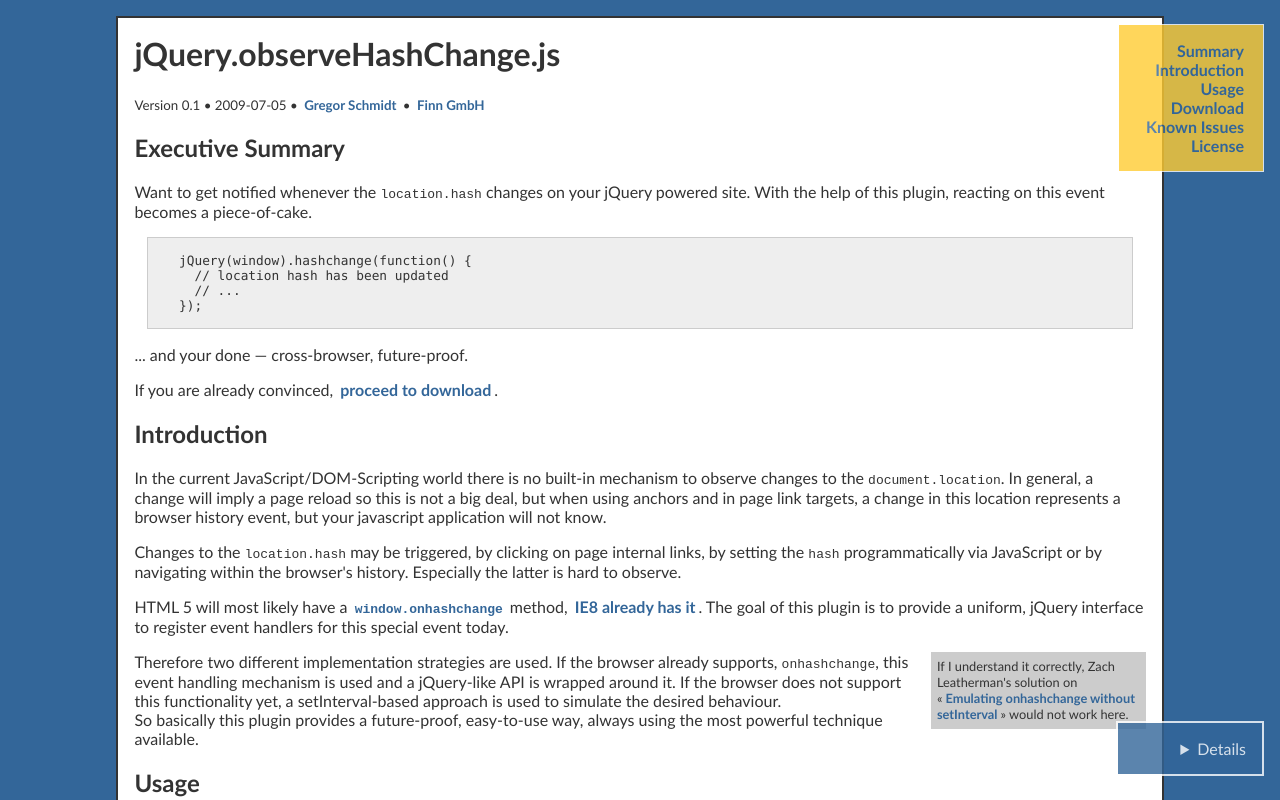
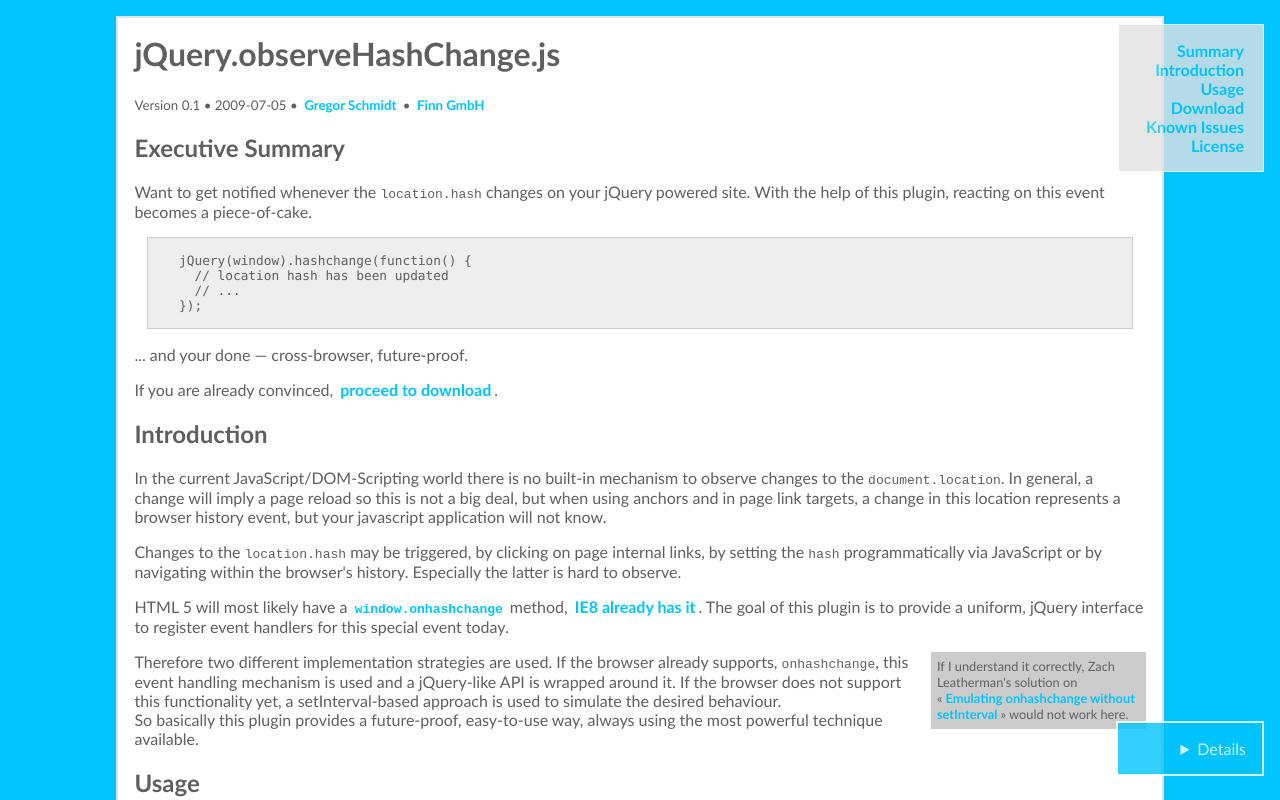
Before and after one commit to Mepring/jquery.observehashchange, a plain HTML site: page index.html in a window 1280 px wide. Shown: the top 800 px of the page. Drawn offline with nearby package versions, Linux system fonts and the light colour scheme.

Commit message:
adding filter rules for opacity in ie

```diff
--- a/index.html
+++ b/index.html
@@ -12,23 +12,35 @@
     document.createElement("aside");
     document.createElement("details");
   </script>
+  <style>
+    #hashcontainer, nav {
+      filter: alpha(opacity=80);
+    }
+  </style>
+<![endif]-->
+<!--[if IE 8]>
+  <style>
+    #hashcontainer, nav {
+      -ms-filter:"progid:DXImageTransform.Microsoft.Alpha(Opacity=80)";
+    }
+  </style>
 <![endif]-->
 
   <style>
 header, nav, content, section, aside, details { display: block; }
 
 body {
-  background: #369;
+  background: #01C4FC;
   font-family: 'Trebuchet MS', Helvetica, Arial, sans-serif;
 }
 #page {
   max-width: 50em;
   min-width: 80%;
-  border: 2px solid #333;
+  border: 2px solid #E2E2E2;
   margin: 1em auto;
   padding: 1em;
   background: white;
-  color: #333;
+  color: #5F5F5F;
   position: relative;
 }
 
@@ -50,7 +62,7 @@ article section aside {
   position: fixed;
   bottom: 0.5em;
   right: 0;
-  background: #369;
+  background: #01C4FC;
   border: 2px solid white;
   margin: 1em;
   padding: 1em;
@@ -62,7 +74,7 @@ article section aside {
 
 nav {
   width: 7em;
-  background: #fc3;
+  background: #E2E2E2;
   border: 1px solid white;
   opacity: 0.8;
   position: fixed;
@@ -103,14 +115,14 @@ pre {
 }
 .console_output li {
   border-bottom: 1px solid #666;
-  color: #333;
+  color: #5F5F5F;
   margin: 0;
   padding: 0.2em;
   padding-left: 0.5em;
 }
 
 a {
-  color: #369;
+  color: #01C4FC;
   text-decoration: none;
   font-weight: bold;
   padding-left: 3px;
@@ -118,7 +130,7 @@ a {
 }
 a:hover, a:active, a:focus {
   color: white;
-  background: #369;
+  background: #01C4FC;
 }
   </style>
 
@@ -159,7 +171,7 @@ a:hover, a:active, a:focus {
       <small>
         Version 0.1 •
         2009-07-05 •
-        <a href="http://www.nach-vorne.eu/">Gregor Schmidt</a> •
+        <a href="http://www.finn.de/team/#g.schmidt">Gregor Schmidt</a> •
         <a href="http://www.finn.de/" title="Finnlabs • software architects">
           Finn GmbH
         </a>
@@ -300,6 +312,7 @@ a:hover, a:active, a:focus {
           You may always find the current version of the
           <code>jquery.observeHashChange.js</code>-Plugin on
           <a href="#todo" title="GitHub Project Page of jquery.observeHashChange.js">GitHub Project Page</a>.
+        </p>
         <ul>
           <li><a href="#todo">Minified JavaScript</a></li>
           <li>
@@ -308,7 +321,6 @@ a:hover, a:active, a:focus {
             </a>
           </li>
         </ul>
-        </p>
       </section>
       <section id="issues">
         <h2>Known Issues</h2>
```
Lines whose indentation alone changed are shown as unchanged.
